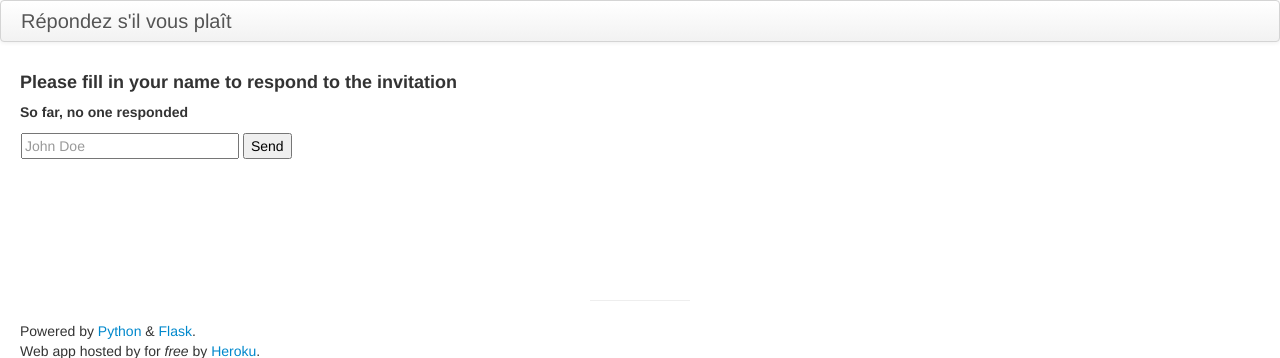
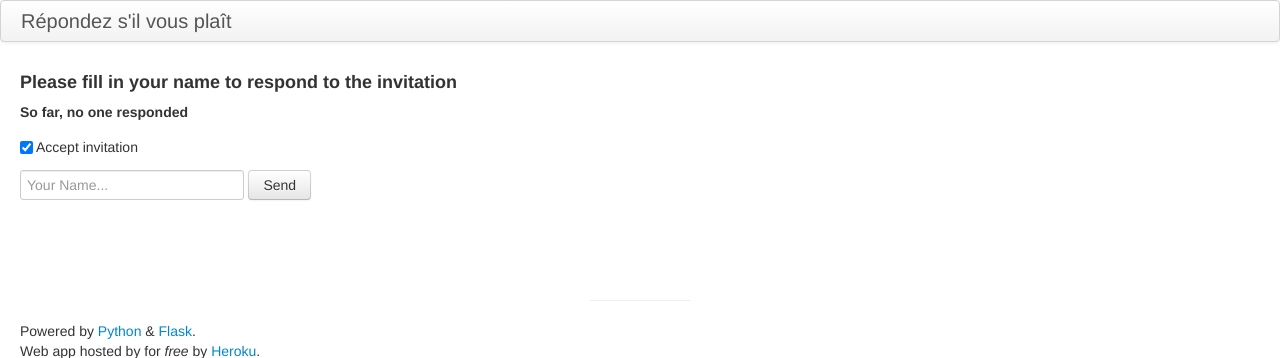
Before and after one commit to yoavram/rsvp, a Flask app: page / in a window 1280 px wide. Shown: the top 358 px of the page. Run offline with Flask 2, Linux system fonts and the light colour scheme; data that the repository does not hold is empty.

Commit message:
added base template which index now extends, formatted form, add checkbox

```diff
--- a/server.py
+++ b/server.py
@@ -56,7 +56,7 @@ def index():
 	else:
 		if 'name' in request.form:
 			name = request.form['name']
-			if name in [u'John Doe', u'', '', u' ', ' '] :
+			if name in [u'John Doe', u'', u'', u' ', u' ', u'Your Name...'] :
 				return render_template("index.html", total=len(names), error=u"Please fill in your name")
 			elif name == PASSWORD:
 				file_text = "\n".join(names)
--- /dev/null
+++ b/templates/base.html
@@ -0,0 +1,56 @@
+<!DOCTYPE HTML PUBLIC "-//W3C//DTD HTML 4.01//EN"
+	"http://www.w3.org/TR/html4/strict.dtd">
+<html xmlns="http://www.w3.org/1999/xhtml" xml:lang="en">
+<head>
+	<link rel="icon" type="image/ico" href="/static/favicon.ico">
+	<meta http-equiv="Content-type" content="text/html;charset=UTF-8">
+	<title>RVSP</title>
+	<!-- Le style -->
+	<meta name="viewport" content="width=device-width, initial-scale=1.0">
+	<link href="/static/style.css" rel="stylesheet">
+	<!--link rel="stylesheet" href="/static/jquery-ui.css" /-->
+	<link href="/static/bootstrap.min.css" rel="stylesheet">
+	<!--link href="/static/glyphicons.css" rel="stylesheet">
+	<style type="text/css">
+	[class^="icon-"] { background-image: url("/static/glyphicons-halflings.png"); }
+	[class*="icon-white"] { background-image: url("/static/glyphicons-halflings-white.png"); }
+	[class^="glyphicon-"] { background-image: url("/static/glyphicons.png"); }
+</style-->
+
+<!-- Le JS -->
+<!--script src="/static/jquery-1.8.3.js"></script-->
+<!--script src="/static/jquery-ui.js"></script-->
+<script type="text/javascript" src="/static/bootstrap.min.js"></script>
+</head>
+<body>
+	<div class="navbar">
+		<div class="navbar-inner">
+			<div class="container">
+				<a class="brand" href="#">Répondez s'il vous plaît</a>
+				<div class="nav-collapse pull-left">
+					<!--ul class="nav">
+						<li class="active"><a href="#">תל-אביב/חיפה</a></li>
+						<li><a href="#">ירושלים/באר-שבע</a></li>
+						<li><a href="#">תל-חי/נהריה</a></li>
+					</ul-->
+			</div><!--/.nav-collapse -->
+		</div><!--/.container -->
+	</div><!--/.navbar-inner -->
+</div><!--/.navbar -->
+
+{% block body %}
+
+{% endblock body %}
+
+<div class="colophon" dir="ltr">
+		Powered by <a href="http://python.org/" target="_blank">Python</a> & <a href="http://flask.pocoo.org/" target="_blank">Flask</a>.<br>
+		Web app hosted by for <em>free</em> by <a href="http://heroku.com/" target="_blank">Heroku</a>.
+		<br>
+		Code <em>freely</em> availabe on <a href="http://github.com/yoavram/rsvp/" target="_blank">github</a>.
+		<br>
+		<a rel="license" href="http://creativecommons.org/licenses/by-nc-sa/3.0/">
+			<img alt="Creative Commons License" style="border-width:0" src="http://i.creativecommons.org/l/by-nc-sa/3.0/80x15.png" /></a>
+			<br>
+		</div>
+	</body>
+</html>
--- a/templates/index.html
+++ b/templates/index.html
@@ -1,43 +1,6 @@
+{% extends "base.html" %}
 
-<!DOCTYPE HTML PUBLIC "-//W3C//DTD HTML 4.01//EN"
-	"http://www.w3.org/TR/html4/strict.dtd">
-<html xmlns="http://www.w3.org/1999/xhtml" xml:lang="en">
-<head>
-	<link rel="icon" type="image/ico" href="/static/favicon.ico">
-	<meta http-equiv="Content-type" content="text/html;charset=UTF-8">
-	<title>RVSP</title>
-	<!-- Le style -->
-	<meta name="viewport" content="width=device-width, initial-scale=1.0">
-	<link href="/static/style.css" rel="stylesheet">
-	<!--link rel="stylesheet" href="/static/jquery-ui.css" /-->
-	<link href="/static/bootstrap.min.css" rel="stylesheet">
-	<!--link href="/static/glyphicons.css" rel="stylesheet">
-	<style type="text/css">
-	[class^="icon-"] { background-image: url("/static/glyphicons-halflings.png"); }
-	[class*="icon-white"] { background-image: url("/static/glyphicons-halflings-white.png"); }
-	[class^="glyphicon-"] { background-image: url("/static/glyphicons.png"); }
-	</style-->
-
-	<!-- Le JS -->
-	<!--script src="/static/jquery-1.8.3.js"></script-->
-	<!--script src="/static/jquery-ui.js"></script-->
-	<script type="text/javascript" src="/static/bootstrap.min.js"></script>
-</head>
-<body>
-	<div class="navbar">
-	<div class="navbar-inner">
-	<div class="container">
-	<a class="brand" href="#">Répondez s'il vous plaît</a>
-	<div class="nav-collapse pull-left">
-		<!--ul class="nav">
-		<li class="active"><a href="#">תל-אביב/חיפה</a></li>
-		<li><a href="#">ירושלים/באר-שבע</a></li>
-		<li><a href="#">תל-חי/נהריה</a></li>
-		</ul-->
-	</div><!--/.nav-collapse -->
-	</div><!--/.container -->
-	</div><!--/.navbar-inner -->
-	</div><!--/.navbar -->
+{% block body %}
 <div class="row-fluid">
 	<div class="span10">
 		<h4>Please fill in your name to respond to the invitation</h4>
@@ -52,25 +15,24 @@
 				{% if name %}
 				<h3>Hello, {{ name }}, thanks for responding!</h3>
 				{% else %}
-		<form action="" method=post>
-			<table>
-				<tbody>
-					<tr>
-						<td>
-							<input name="name" input="text" placeholder="John Doe">
-							<input type="submit" value="Send"/>
-						</td>
-					</tr>
+
+				<form class="form-inline" action="" method=post>
+				<p>
+					<label class="checkbox">
+						<input type="checkbox" name="accept" value="true" checked> Accept invitation
+					</label>
+				</p>
+				<p>
+					<input type="text" class="input" name="name" placeholder="Your Name...">
+					<button type="submit" class="btn">Send</button>
 					{% if error %}
-					<tr><td>
 						<div class="error">
 							{{ error }}
 						</div>
-					</tr></td>
 					{% endif %}
-				</tbody>
-			</table>
+				</p>
 			</form>
+
 			{% endif %}
 		</div>
 		{% if file_text %}
@@ -84,16 +46,4 @@
 		</div>
 		{% endif %}
 	</div></div>
-	<br><br>
-	<div class="colophon" dir="ltr">
-			Powered by <a href="http://python.org/" target="_blank">Python</a> & <a href="http://flask.pocoo.org/" target="_blank">Flask</a>.<br>
-			Web app hosted by for <em>free</em> by <a href="http://heroku.com/" target="_blank">Heroku</a>.
-			<br>
-			Code <em>freely</em> availabe on <a href="http://github.com/yoavram/rsvp/" target="_blank">github</a>.
-			<br>
-			<a rel="license" href="http://creativecommons.org/licenses/by-nc-sa/3.0/">
-				<img alt="Creative Commons License" style="border-width:0" src="http://i.creativecommons.org/l/by-nc-sa/3.0/80x15.png" /></a>
-			<br>
-	</div>
-</body>
-</html>
+{% endblock body %}
```
Lines whose indentation alone changed are shown as unchanged.
